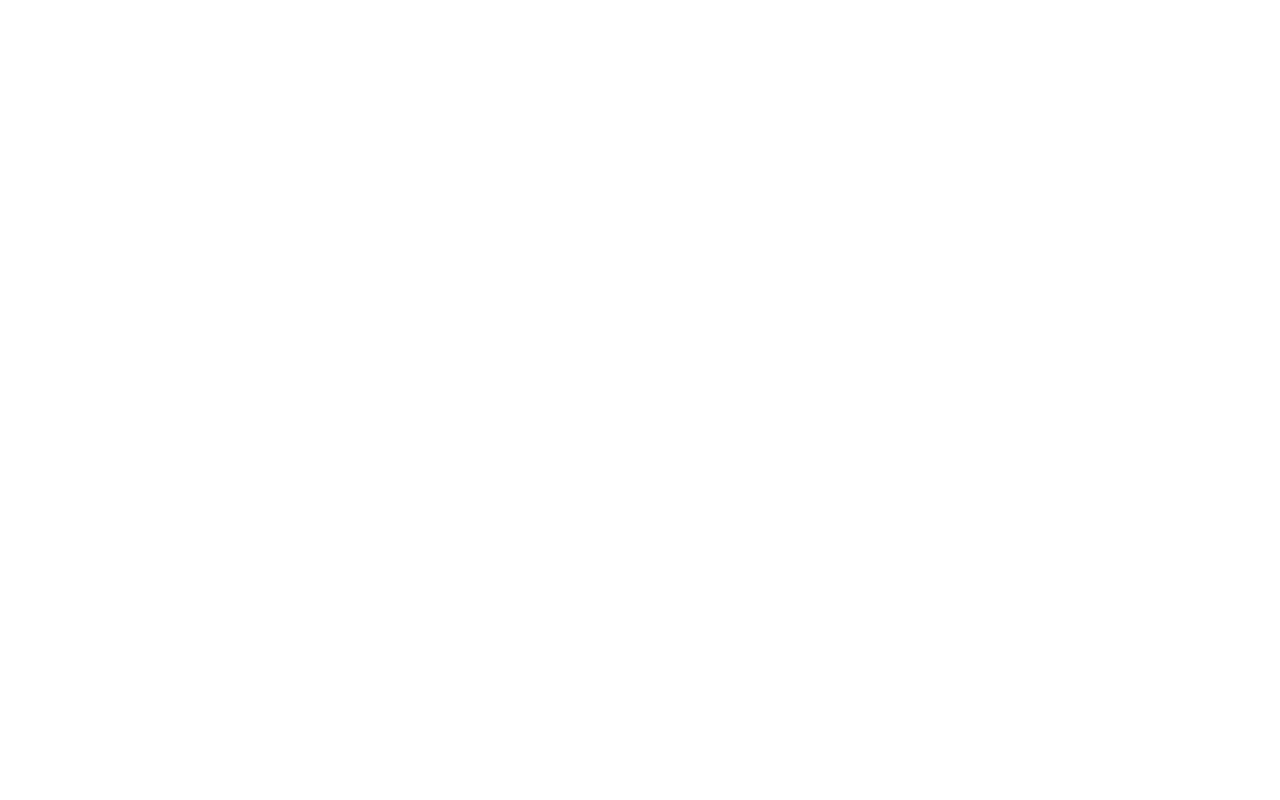
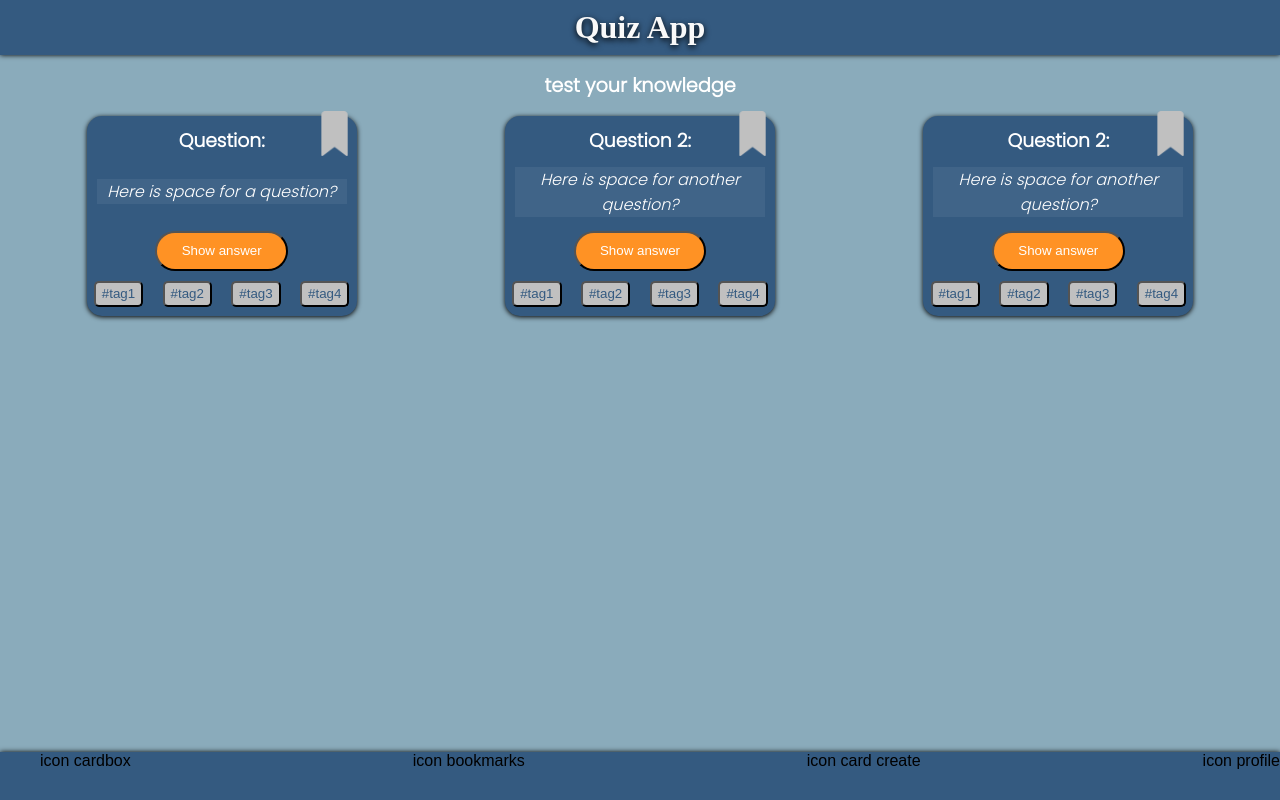
Before and after one commit to CasparVelsen/quiz-app, a plain HTML site: page home.html in a window 1280 px wide. Drawn offline with Linux system fonts and the light colour scheme; a web font is replaced by a local one.

Commit message:
Upgrade card layout and style and add new font to body

```diff
--- a/home.html
+++ b/home.html
@@ -0,0 +1,81 @@
+<!DOCTYPE html>
+<html lang="en">
+  <head>
+    <meta charset="UTF-8" />
+    <meta http-equiv="X-UA-Compatible" content="IE=edge" />
+    <meta name="viewport" content="width=device-width, initial-scale=1.0" />
+    <title>Document</title>
+
+    <link rel="stylesheet" href="./styles/styles.css" />
+  </head>
+
+  <body>
+    <header class="header">
+      <h1 class="header__title">Quiz App</h1>
+    </header>
+    <main class="main--scrolling">
+      <h2 class="cards__header">test your knowledge</h2>
+      <div class="cards--flex">
+        <section class="cards">
+          <h3 class="cards__title cards__item1">Question:</h3>
+          <p class="cards__question cards__item2">
+            Here is space for a question?
+          </p>
+          <button class="cards__answer-button cards__item3">Show answer</button>
+          <button class="cards__tags cards__item4">#tag1</button>
+          <button class="cards__tags cards__item5">#tag2</button>
+          <button class="cards__tags cards__item6">#tag3</button>
+          <button class="cards__tags cards__item7">#tag4</button>
+          <img
+            class="cards__bookmark--absolute"
+            src="./images/bookmark-icon.png"
+            alt="bookmark"
+          />
+        </section>
+
+        <section class="cards">
+          <h3 class="cards__title cards__item1">Question 2:</h3>
+          <p class="cards__question cards__item2">
+            Here is space for another question?
+          </p>
+          <button class="cards__answer-button cards__item3">Show answer</button>
+          <button class="cards__tags cards__item4">#tag1</button>
+          <button class="cards__tags cards__item5">#tag2</button>
+          <button class="cards__tags cards__item6">#tag3</button>
+          <button class="cards__tags cards__item7">#tag4</button>
+          <img
+            class="cards__bookmark--absolute"
+            src="./images/bookmark-icon.png"
+            alt="bookmark"
+          />
+        </section>
+        <section class="cards">
+          <h3 class="cards__title cards__item1">Question 2:</h3>
+          <p class="cards__question cards__item2">
+            Here is space for another question?
+          </p>
+          <button class="cards__answer-button cards__item3">Show answer</button>
+          <button class="cards__tags cards__item4">#tag1</button>
+          <button class="cards__tags cards__item5">#tag2</button>
+          <button class="cards__tags cards__item6">#tag3</button>
+          <button class="cards__tags cards__item7">#tag4</button>
+          <img
+            class="cards__bookmark--absolute"
+            src="./images/bookmark-icon.png"
+            alt="bookmark"
+          />
+        </section>
+      </div>
+    </main>
+    <footer class="footer">
+      <nav>
+        <ul class="footer__navigation">
+          <li class="navigation__icons">icon cardbox</li>
+          <li class="navigation__icons">icon bookmarks</li>
+          <li class="navigation__icons">icon card create</li>
+          <li class="navigation__icons">icon profile</li>
+        </ul>
+      </nav>
+    </footer>
+  </body>
+</html>
--- a/styles/base.css
+++ b/styles/base.css
@@ -7,7 +7,7 @@ body {
   font-family: sans-serif;
   margin: 0;
   display: grid;
-  grid-template-rows: 48px auto 48px;
+  grid-template-rows: 55px auto 48px;
   height: 100vh;
 }
 
--- a/styles/components/card.css
+++ b/styles/components/card.css
@@ -1,64 +1,65 @@
 .cards__header {
   text-align: center;
   color: rgb(255, 255, 255);
-  position: sticky;
-  top: 25px;
+  font-family: Poppins;
+  font-size: larger;
 }
+
 .cards {
   background: rgb(52, 90, 128);
-  margin-top: 30px;
-  padding: 15px;
-  position: relative;
+  width: 270px;
+  height: 200px;
   border-radius: 15px;
   box-shadow: 0px 1px 5px;
+  font-family: Poppins;
+  position: relative;
   display: grid;
   grid-template-columns: repeat(auto-fit);
   grid-template-columns: 1fr 1fr 1fr 1fr;
   grid-template-rows: repeat(4, 50px);
-  gap: 15px 20px;
+  gap: 1px 5px;
+  align-items: center;
 }
 
 .cards__title {
   text-align: center;
   color: white;
-  position: relative;
-  top: -10px;
 }
 
 .cards__question {
   background: rgb(64, 100, 136);
+  font-style: italic;
   text-align: center;
   color: white;
   height: fit-content;
-  margin: 0px auto;
-  position: relative;
-  top: -10px;
+  margin: 10px;
 }
 
 .cards__answer-button {
   color: white;
-  font-size: larger;
-  font-weight: bold;
+  height: 40px;
   background: rgb(255, 146, 36);
   border-radius: 50px;
   position: relative;
-  top: -5px;
+  bottom: -8px;
 }
 
 .cards__tags {
   background: rgb(192, 192, 192);
   border-radius: 5px;
-  padding: 10px;
+  padding-top: 3px;
+  padding-bottom: 4px;
   color: rgb(52, 90, 128);
-  width: auto;
   height: fit-content;
+  width: fit-content;
+  justify-self: center;
 }
 
 .cards__bookmark--absolute {
-  height: 60px;
+  height: 45px;
   position: absolute;
-  top: -8px;
-  right: 10px;
+  top: -5px;
+  right: 0;
 }
 
 .cards__item1 {
--- a/styles/components/header.css
+++ b/styles/components/header.css
@@ -1,16 +1,14 @@
 .header {
   background: rgb(52, 90, 128);
   width: 100%;
-  display: grid;
-  grid-template-columns: 1fr 1fr 1fr 1fr;
+  display: flex;
+  justify-content: center;
+  align-items: center;
+  box-shadow: 0px 0px 5px;
 }
 
 .header__title {
   color: rgb(249, 249, 249);
   font-family: Londrina Solid;
-  text-align: center;
   text-shadow: rgb(0, 0, 0) 0px 2px 6px;
-  grid-column: 2/4;
-  position: relative;
-  bottom: 18px;
 }
--- a/styles/components/utility.css
+++ b/styles/components/utility.css
@@ -1,3 +1,11 @@
 .main--scrolling {
   overflow-y: auto;
 }
+
+.cards--flex {
+  display: flex;
+  flex-wrap: wrap;
+  justify-content: space-around;
+  gap: 25px;
+}
+}
--- a/styles/styles.css
+++ b/styles/styles.css
@@ -11,3 +11,4 @@
 
 @import url("https://fonts.googleapis.com/css2?family=Amatic+SC:wght@700&display=swap");
 @import url("https://fonts.googleapis.com/css2?family=Londrina+Solid:wght@300&display=swap");
+@import url("https://fonts.googleapis.com/css2?family=Arvo&family=Bebas+Neue&family=Poppins:wght@300&family=Roboto+Slab:wght@200&display=swap");
```
Also changed, not shown: index.html (+1 -54 lines).
